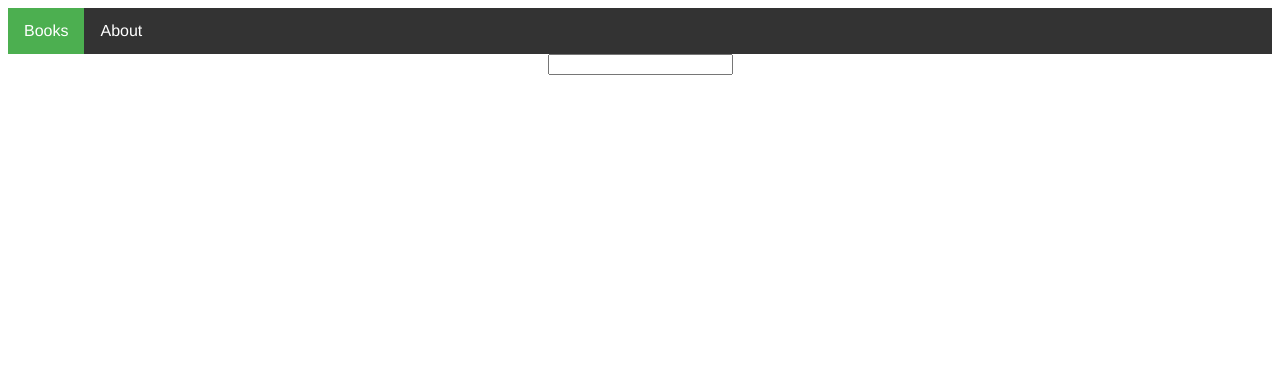
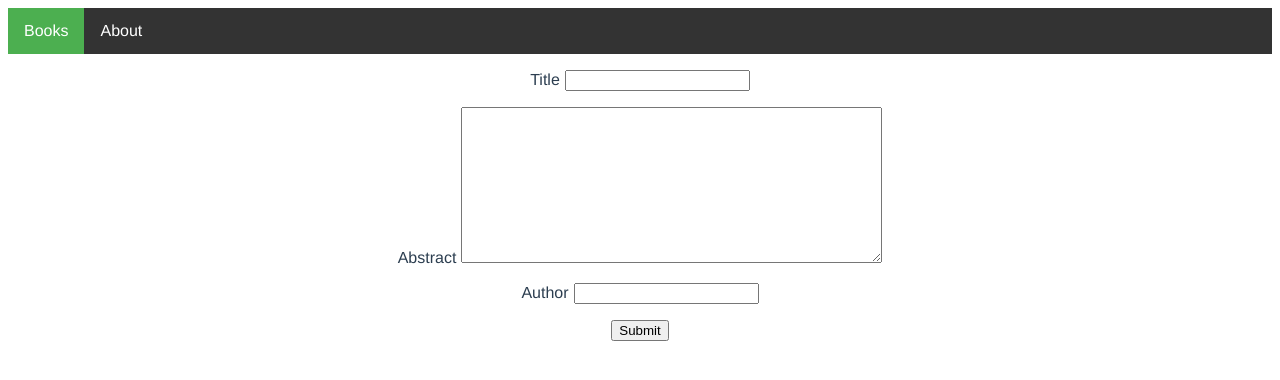
Before and after one commit to workshops-de/vuejs-typescript-workshop, a Vue app: page /books/1/edit in a window 1280 px wide. Shown: the top 380 px of the page. Built offline with nearby package versions, Linux system fonts and the light colour scheme; no server answers.

Commit message:
Extend the BookEdit Component

```diff
--- a/src/views/BookEdit.vue
+++ b/src/views/BookEdit.vue
@@ -1,21 +1,75 @@
 <template>
-  <form>
-    <input
-      type="text"
-      v-model.lazy.trim="book.title"
-      name="title"
-    />
+  <form
+    novalidate
+    @submit.prevent="submit"
+  >
+    <p>
+      <label for="title">Title</label>
+      <input
+        type="text"
+        v-model="book.title"
+        name="title"
+        id="title"
+        @change="validateTitle"
+        :class="{'is-invalid': errors.title}"
+      />
+      <span v-if="errors.title">{{ errors.title }}</span>
+    </p>
+    <p>
+      <label for="abstract">Abstract</label>
+      <textarea
+        cols="50"
+        rows="10"
+        v-model="book.abstract"
+        name="abstract"
+        id="abstract"
+        @change="validateAbstract"
+        :class="{'is-invalid': errors.abstract}"
+      ></textarea>
+      <span v-if="errors.abstract">{{ errors.abstract }}</span>
+    </p>
+    <p>
+      <label for="author">Author</label>
+      <input
+        type="text"
+        v-model="book.author"
+        name="author"
+        id="author"
+        @change="validateAuthor"
+        :class="{'is-invalid': errors.author}"
+      />
+      <span v-if="errors.author">{{ errors.author }}</span>
+    </p>
+    <p>
+      <button
+        type="submit"
+        :disabled="isInvalid"
+      >Submit</button>
+    </p>
   </form>
 </template>
 
 <script>
+const required = (val) => val.length > 0;
+const minLength = (val, length) => val.length >= length;
+
 export default {
   name: 'BookEdit',
   data() {
     return {
       book: {},
       isbn: null,
+      errors: {
+        title: '',
+        abstract: '',
+        author: '',
+      },
     };
+  },
+  computed: {
+    isInvalid() {
+      return Object.keys(this.errors).some((val) => this.errors[val] !== '');
+    },
   },
   methods: {
     async getBook() {
@@ -25,6 +79,34 @@ export default {
     init(isbn) {
       this.isbn = isbn;
       this.getBook();
+    },
+    submit() {
+      console.log(this.book);
+    },
+    validateTitle() {
+      if (!required(this.book.title)) {
+        this.errors.title = 'Title is required.';
+      } else if (!minLength(this.book.title, 5)) {
+        this.errors.title = 'The title must be at least 5 characters long.';
+      } else {
+        this.errors.title = '';
+      }
+    },
+    validateAbstract() {
+      if (!required(this.book.abstract)) {
+        this.errors.abstract = 'Abstract is required.';
+      } else if (!minLength(this.book.abstract, 12)) {
+        this.errors.abstract = 'The abstract must be at least 12 characters long.';
+      } else {
+        this.errors.abstract = '';
+      }
+    },
+    validateAuthor() {
+      if (!required(this.book.author)) {
+        this.errors.author = 'Author is required.';
+      } else {
+        this.errors.author = '';
+      }
     },
   },
   created() {
@@ -36,3 +118,18 @@ export default {
   },
 };
 </script>
+
+<style lang="scss" scoped>
+  label {
+    margin-right: 5px;
+  }
+
+  span {
+    display: block;
+  }
+
+  .is-invalid {
+    border: 1px solid red;
+    color: red;
+  }
+</style>
```
